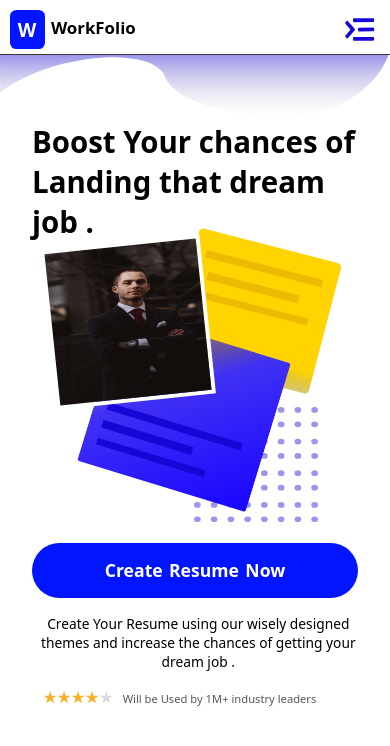
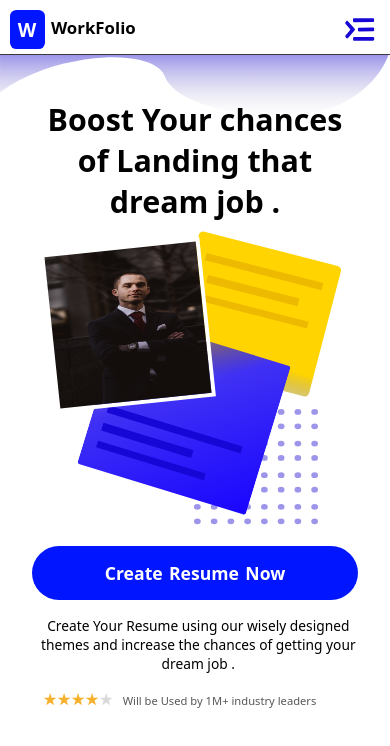
Before and after one commit to soumen974/WorkFolio, a React (Create React App) app: page / in a window 390 px wide. Shown: the top 746 px of the page. Built offline with nearby package versions, Linux system fonts and the light colour scheme.

Commit message:
hover effect is not woking in the sec01 buttton

```diff
--- a/src/Components/Section01.css
+++ b/src/Components/Section01.css
@@ -96,6 +96,16 @@ position:relative;
     font-weight: 600;
     word-spacing: 0.371rem;
 }
+.Down_things button:hover{
+    padding: 0.85rem 3.2rem ;
+    background-color: #000000;
+    border-radius: 0.4rem;
+    border: 1px solid transparent;
+    color: white;
+    font-size: 1.5rem;
+    font-weight: 600;
+    word-spacing: 0.371rem;
+}
 
 .right_landing_content  img{
     height: 14rem;
@@ -120,9 +130,7 @@ position:relative;
 }
 
 
-   /* -----------------------Mobile First-- */
-
-
+   /* --------------small-desktop----------- */
 
    @media (max-width:1286px) {
 
@@ -166,6 +174,10 @@ position:relative;
 }
 
    }
+
+
+   /* --------------Tablet ----------- */
+
 
    @media (max-width:1150px) {
 
@@ -253,6 +265,10 @@ position:relative;
 
    }
 
+
+   /* --------------Mobile  ----------- */
+
+
    @media (max-width:680px){
 
     .Down_things button :hover {
@@ -266,7 +282,7 @@ position:relative;
 
     .landing_page_content{
         /* background-color: black; */
-        margin-top: 0.02rem;
+        margin-top: -1.4rem;
         display:inline-block;
         /* flex-wrap: wrap; */
         width: 100%;
@@ -281,8 +297,11 @@ position:relative;
     }
 
    .left_landing_content h2{
-       font-size: 1.84rem;
+       font-size: 1.9rem;
        width: 100%;
+       text-align: center;
+       position:relative;
+       z-index: 2;
    }
 
    .right_landing_content  img{
@@ -321,11 +340,13 @@ position:relative;
 
 }
 
+
 .right_landing_content{
     display: flex;
-    margin-top: 0rem;
+    margin-top: 1.4rem;
         margin-left: 0rem;
         justify-content: center;
+
 }
 .ThreeVector{
     position:static;
```
